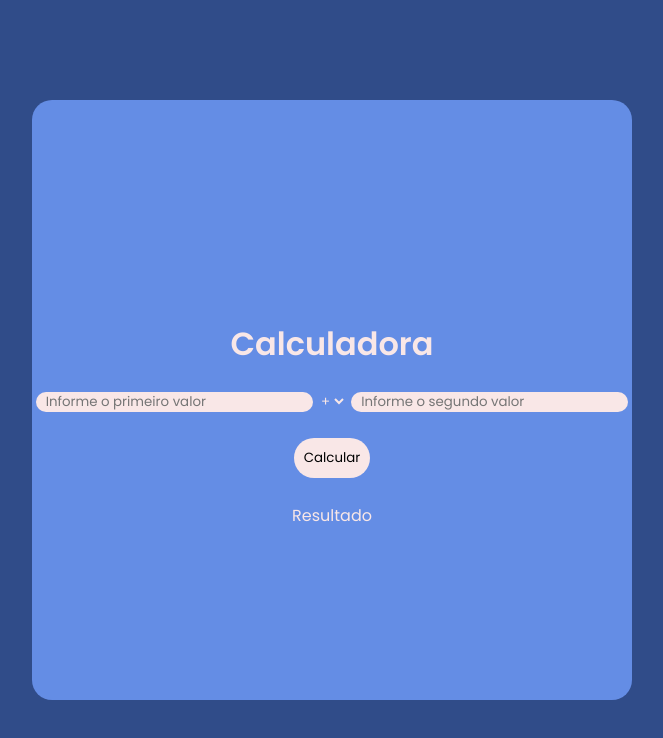
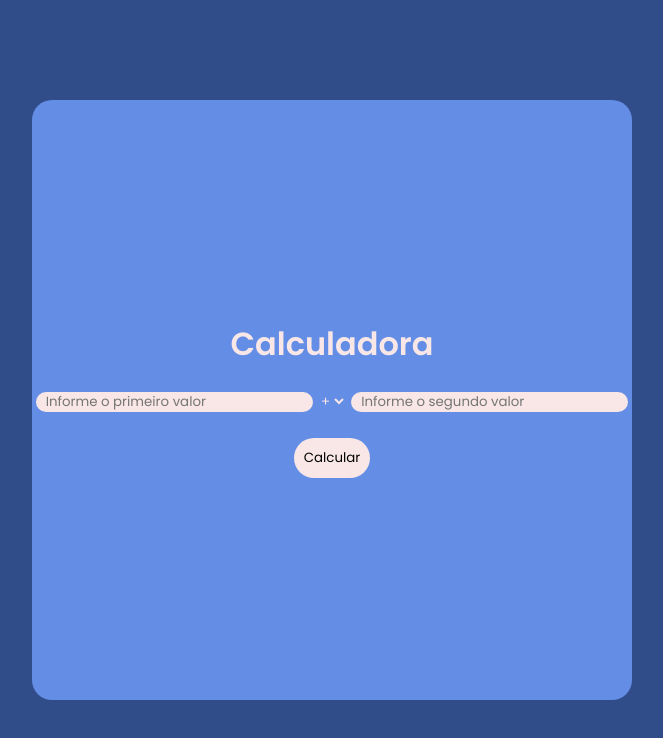
Before and after one commit to SallesThe/CalculadoraBasic, a plain HTML site: page index.html in a window 1280 px wide. Shown: the whole page, without its empty margins (308-971 px from the left). Drawn offline with Linux system fonts and the light colour scheme.

Commit message:
Corrigindo erros

```diff
--- a/index.html
+++ b/index.html
@@ -24,9 +24,7 @@
                 <input type="number" id="ipt-n2" class="input-style" placeholder="Informe o segundo valor">
             </form>
             <button id="btnCalc">Calcular</button>
-            <div id="res">
-                <p>Resultado</p>
-            </div>
+            <div id="res"></div>
         </div>
     </div>
     <script src="assets/js/script.js"></script>
```
